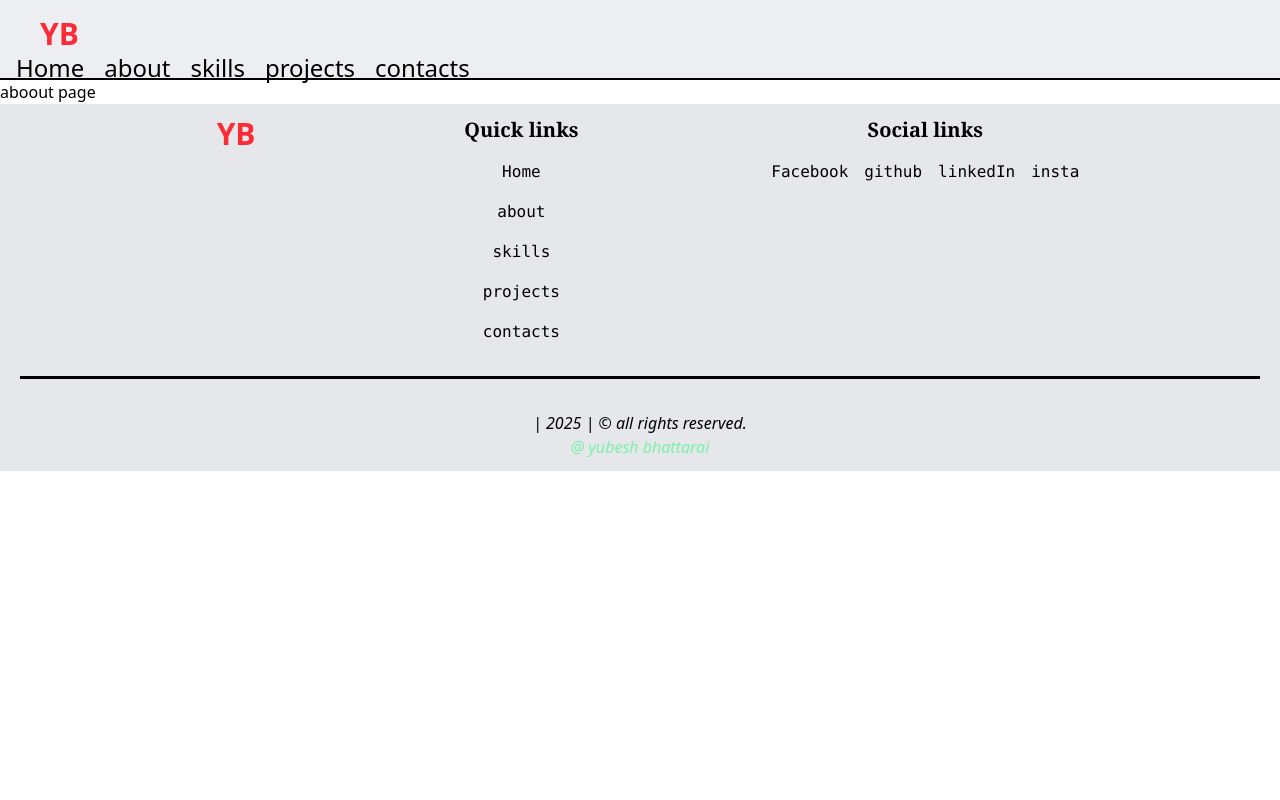
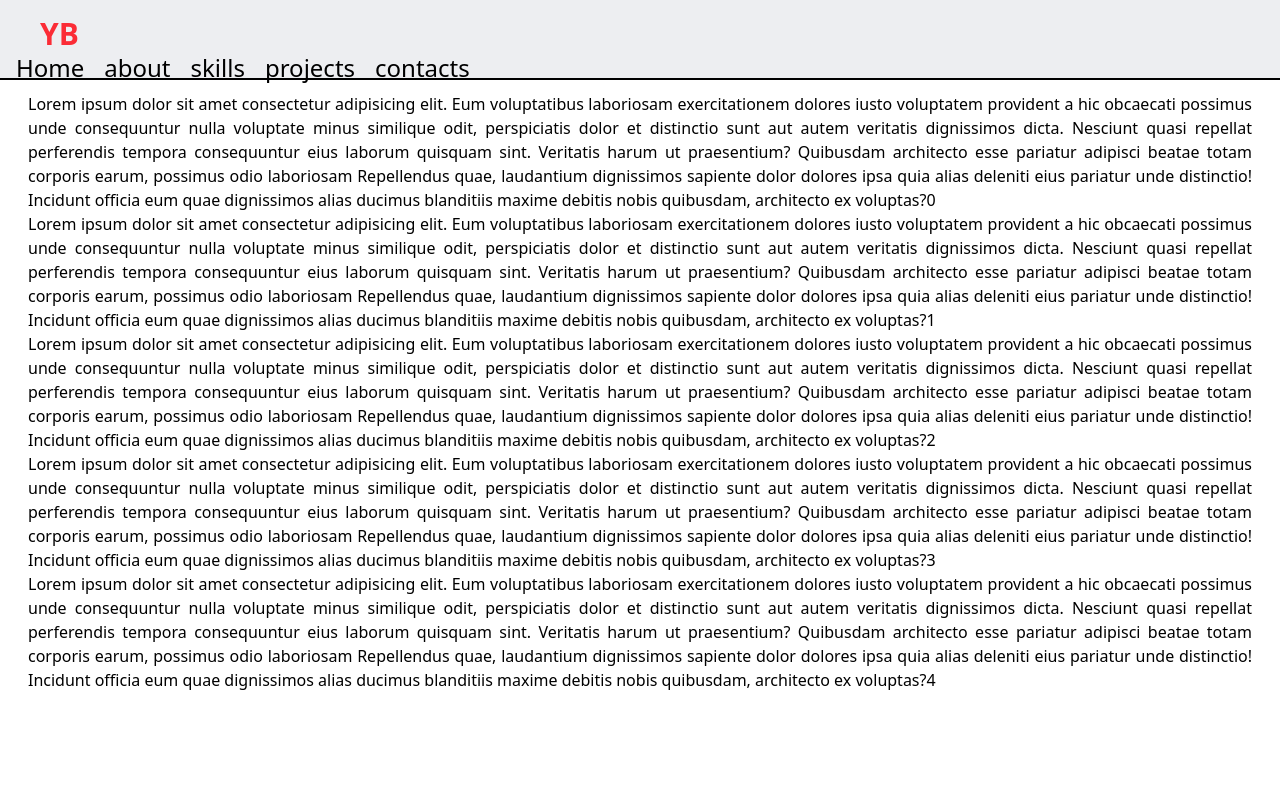
Before and after one commit to YUBESHBHATTARAI/portf-folio, a Next.js app: page /about in a window 1280 px wide. Shown: the top 800 px of the page. Built offline with nearby package versions, Linux system fonts and the light colour scheme.

Commit message:
just practicing css

```diff
--- a/src/Components/Description.tsx
+++ b/src/Components/Description.tsx
@@ -5,8 +5,9 @@
 export default function Description(){
 
     return(
-        <div>
+        <div className=" h-[calc(100vh-5rem)] mt-[4rem] flex ">
            <h1>Description component</h1>
+           <h1>Lorem ipsum dolor sit amet consectetur adipisicing elit. Atque, exercitationem impedit! Et quos itaque eveniet tenetur possimus, dolores voluptate provident veniam quae soluta? Architecto in ipsa temporibus placeat iste harum ad ratione nulla </h1>
         </div>
     )
 }
--- a/src/Components/Header.tsx
+++ b/src/Components/Header.tsx
@@ -7,7 +7,7 @@ export default function Header(){
 
     return(
 
-        <div className="h-16 md:h-20  text-2xl z-50  w-full  not-first:flex items-center justify-between  p-4   gap-8  md:justify-around border-b-2  bg-gray-300/40  backdrop-blur-[2px]   ">
+        <div className="h-16 md:h-20 fixed top-0 text-2xl z-50  w-full  not-first:flex items-center justify-between  p-4   gap-8  md:justify-around border-b-2  bg-gray-300/40  backdrop-blur-[2px]   ">
             {/* logo */}
          <div className="text-xl md:text-3xl font-bold text-red-500 mx-6">
            YB
--- a/src/Components/Mobile.tsx
+++ b/src/Components/Mobile.tsx
@@ -19,7 +19,7 @@ export default function Mobile(){
     return(
 
       <div className="w-40  md:hidden flex flex-col items-center justify-center top-1 right-12 z-50  absolute text-xl   backdrop-blur-[2px] mt-4  rounded-md   ">
-          {open ? <span onClick={()=>setOpen(false)}>X</span> : <span onClick={()=>setOpen(true)}>≡</span>}
+          {open ? <span className='text-xl flex justify-end' onClick={()=>setOpen(false)}>X</span> : <span  className="text-xl flex  items-center justify-end font-bold "onClick={()=>setOpen(true)}>≡</span>}
 
 
            {open &&   mobile.map((item)=>(
--- a/src/app/about/page.tsx
+++ b/src/app/about/page.tsx
@@ -4,8 +4,12 @@
 export default function Page(){
 
     return(
-        <div>
-           aboout page
+        <div className="min-h-[calc(100vh-5rem)]  mt-[4.5em]   text-justify p-5 m-2 ">
+          <h1>Lorem ipsum dolor sit amet consectetur adipisicing elit. Eum voluptatibus laboriosam exercitationem dolores iusto voluptatem provident a hic obcaecati possimus unde consequuntur nulla voluptate minus similique odit, perspiciatis dolor et distinctio sunt aut autem veritatis dignissimos dicta. Nesciunt quasi repellat perferendis tempora consequuntur eius laborum quisquam sint. Veritatis harum ut praesentium? Quibusdam architecto esse pariatur adipisci beatae totam corporis earum, possimus odio laboriosam Repellendus quae, laudantium dignissimos sapiente dolor dolores ipsa quia alias deleniti eius pariatur unde distinctio! Incidunt officia eum quae dignissimos alias ducimus blanditiis maxime debitis nobis quibusdam, architecto ex voluptas?0</h1>
+          <h1>Lorem ipsum dolor sit amet consectetur adipisicing elit. Eum voluptatibus laboriosam exercitationem dolores iusto voluptatem provident a hic obcaecati possimus unde consequuntur nulla voluptate minus similique odit, perspiciatis dolor et distinctio sunt aut autem veritatis dignissimos dicta. Nesciunt quasi repellat perferendis tempora consequuntur eius laborum quisquam sint. Veritatis harum ut praesentium? Quibusdam architecto esse pariatur adipisci beatae totam corporis earum, possimus odio laboriosam Repellendus quae, laudantium dignissimos sapiente dolor dolores ipsa quia alias deleniti eius pariatur unde distinctio! Incidunt officia eum quae dignissimos alias ducimus blanditiis maxime debitis nobis quibusdam, architecto ex voluptas?1</h1>
+          <h1>Lorem ipsum dolor sit amet consectetur adipisicing elit. Eum voluptatibus laboriosam exercitationem dolores iusto voluptatem provident a hic obcaecati possimus unde consequuntur nulla voluptate minus similique odit, perspiciatis dolor et distinctio sunt aut autem veritatis dignissimos dicta. Nesciunt quasi repellat perferendis tempora consequuntur eius laborum quisquam sint. Veritatis harum ut praesentium? Quibusdam architecto esse pariatur adipisci beatae totam corporis earum, possimus odio laboriosam Repellendus quae, laudantium dignissimos sapiente dolor dolores ipsa quia alias deleniti eius pariatur unde distinctio! Incidunt officia eum quae dignissimos alias ducimus blanditiis maxime debitis nobis quibusdam, architecto ex voluptas?2</h1>
+          <h1>Lorem ipsum dolor sit amet consectetur adipisicing elit. Eum voluptatibus laboriosam exercitationem dolores iusto voluptatem provident a hic obcaecati possimus unde consequuntur nulla voluptate minus similique odit, perspiciatis dolor et distinctio sunt aut autem veritatis dignissimos dicta. Nesciunt quasi repellat perferendis tempora consequuntur eius laborum quisquam sint. Veritatis harum ut praesentium? Quibusdam architecto esse pariatur adipisci beatae totam corporis earum, possimus odio laboriosam Repellendus quae, laudantium dignissimos sapiente dolor dolores ipsa quia alias deleniti eius pariatur unde distinctio! Incidunt officia eum quae dignissimos alias ducimus blanditiis maxime debitis nobis quibusdam, architecto ex voluptas?3</h1>
+          <h1>Lorem ipsum dolor sit amet consectetur adipisicing elit. Eum voluptatibus laboriosam exercitationem dolores iusto voluptatem provident a hic obcaecati possimus unde consequuntur nulla voluptate minus similique odit, perspiciatis dolor et distinctio sunt aut autem veritatis dignissimos dicta. Nesciunt quasi repellat perferendis tempora consequuntur eius laborum quisquam sint. Veritatis harum ut praesentium? Quibusdam architecto esse pariatur adipisci beatae totam corporis earum, possimus odio laboriosam Repellendus quae, laudantium dignissimos sapiente dolor dolores ipsa quia alias deleniti eius pariatur unde distinctio! Incidunt officia eum quae dignissimos alias ducimus blanditiis maxime debitis nobis quibusdam, architecto ex voluptas?4</h1>
         </div>
     )
 }
```
